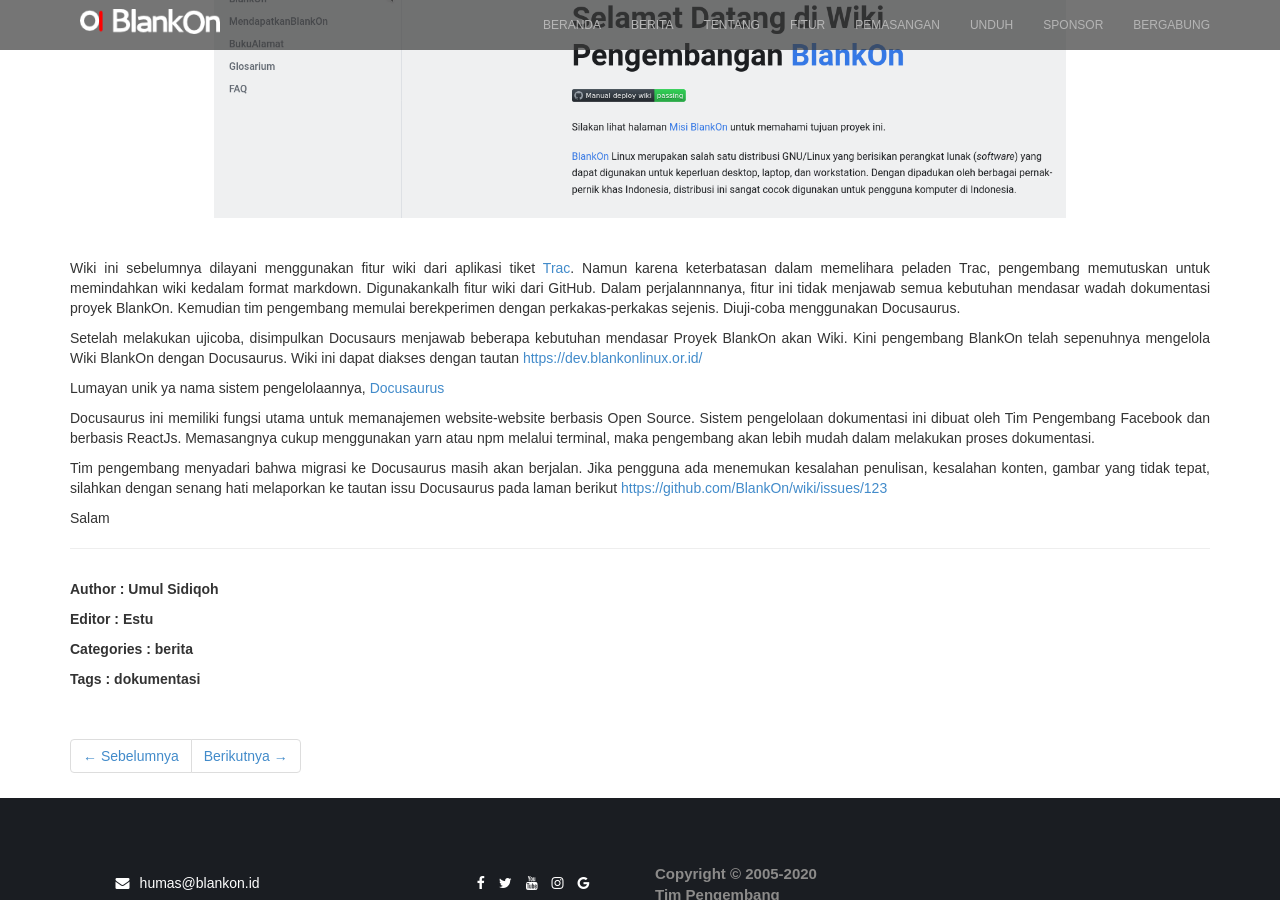
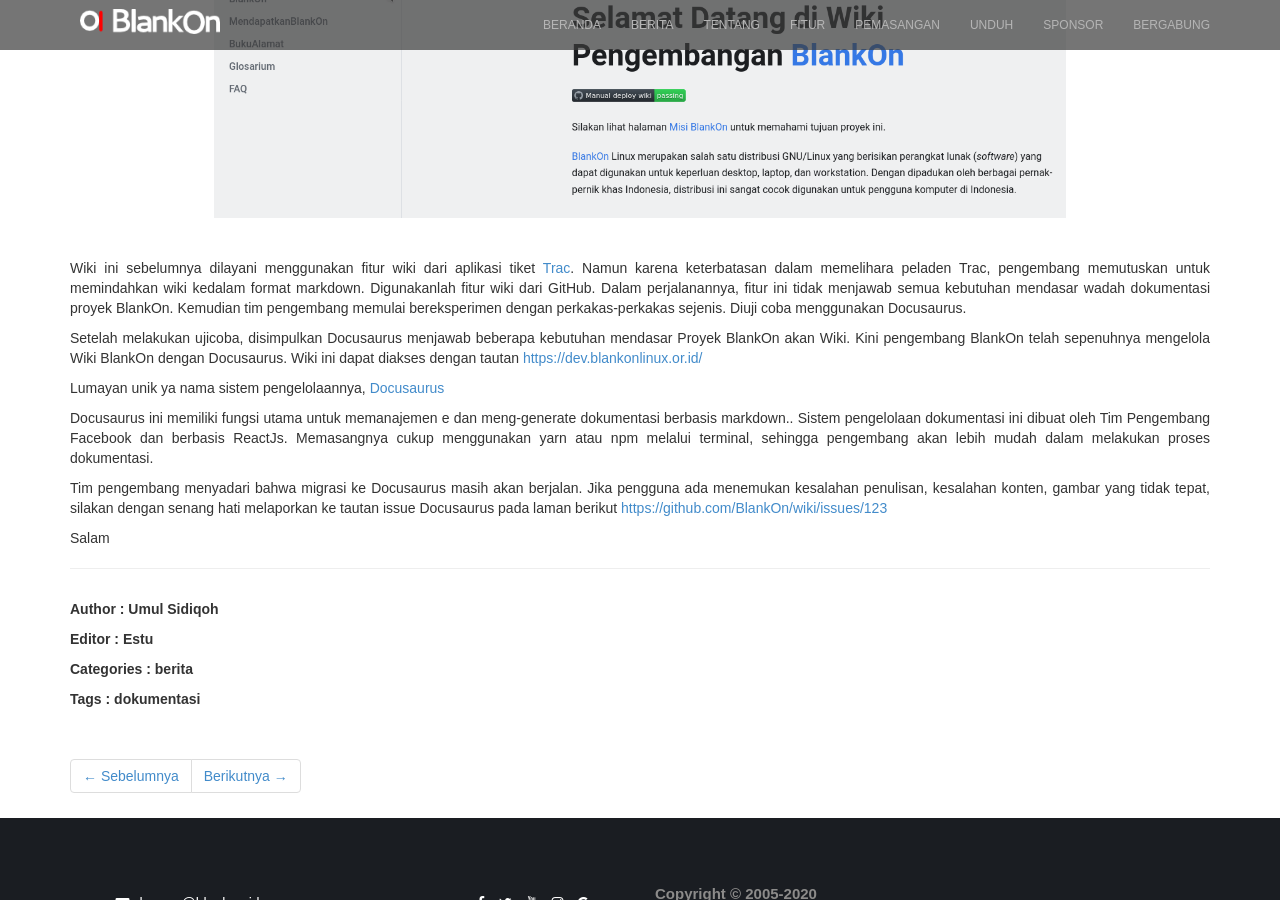
Before and after one commit to BlankOn/beranda, a Jekyll site: the page built from _posts/2020-12-20-wiki-blankon-akan-dikelola-dengan-docusaurus.md, in a window 1280 px wide and 900 px high, scrolled down 436 px. Built offline with Jekyll 4.4.1, drawn with Linux system fonts in a browser that asks for light colours.

Commit message:
[Estu] - fix typo, thanks herpiko

```diff
--- a/_posts/2020-12-20-wiki-blankon-akan-dikelola-dengan-docusaurus.md
+++ b/_posts/2020-12-20-wiki-blankon-akan-dikelola-dengan-docusaurus.md
@@ -15,15 +15,15 @@
 Wiki BlankOn berisi tentang catatan Pengembang atau dokumentasi dari informasi seputar BlankOn. Halaman atau website ini memudahkan para pengembang dan pengguna untuk menemukan informasi yang dibutuhkan.
 ![](/assets/posts/2020-12/wiki-docusaurus.png){: .text-center }
 
-Wiki ini sebelumnya dilayani menggunakan fitur wiki dari aplikasi tiket [Trac](https://trac.edgewall.org/wiki/TracTickets). Namun karena keterbatasan dalam memelihara peladen Trac, pengembang memutuskan untuk memindahkan wiki kedalam format markdown. Digunakankalh fitur wiki dari GitHub. Dalam perjalannnanya, fitur ini tidak menjawab semua kebutuhan mendasar wadah dokumentasi proyek BlankOn. Kemudian tim pengembang memulai berekperimen dengan perkakas-perkakas sejenis. Diuji-coba menggunakan Docusaurus.
+Wiki ini sebelumnya dilayani menggunakan fitur wiki dari aplikasi tiket [Trac](https://trac.edgewall.org/wiki/TracTickets). Namun karena keterbatasan dalam memelihara peladen Trac, pengembang memutuskan untuk memindahkan wiki kedalam format markdown. Digunakanlah fitur wiki dari GitHub. Dalam perjalanannya, fitur ini tidak menjawab semua kebutuhan mendasar wadah dokumentasi proyek BlankOn. Kemudian tim pengembang memulai bereksperimen dengan perkakas-perkakas sejenis. Diuji coba menggunakan Docusaurus.
 
 
-Setelah melakukan ujicoba, disimpulkan Docusaurs menjawab beberapa kebutuhan mendasar Proyek BlankOn akan Wiki. Kini pengembang BlankOn telah sepenuhnya mengelola Wiki BlankOn dengan Docusaurus. Wiki ini dapat diakses dengan tautan [https://dev.blankonlinux.or.id/](https://dev.blankonlinux.or.id/)
+Setelah melakukan ujicoba, disimpulkan Docusaurus menjawab beberapa kebutuhan mendasar Proyek BlankOn akan Wiki. Kini pengembang BlankOn telah sepenuhnya mengelola Wiki BlankOn dengan Docusaurus. Wiki ini dapat diakses dengan tautan [https://dev.blankonlinux.or.id/](https://dev.blankonlinux.or.id/)
 
 Lumayan unik ya nama sistem pengelolaannya, [Docusaurus](https://docusaurus.io/blog/2017/12/14/introducing-docusaurus)
 
-Docusaurus ini memiliki fungsi utama untuk memanajemen website-website berbasis Open Source. Sistem pengelolaan dokumentasi ini dibuat oleh Tim Pengembang Facebook dan berbasis ReactJs. Memasangnya cukup menggunakan yarn atau npm melalui terminal, maka pengembang akan lebih mudah dalam melakukan proses dokumentasi.
+Docusaurus ini memiliki fungsi utama untuk memanajemen e dan meng-generate dokumentasi berbasis markdown.. Sistem pengelolaan dokumentasi ini dibuat oleh Tim Pengembang Facebook dan berbasis ReactJs. Memasangnya cukup menggunakan yarn atau npm melalui terminal, sehingga pengembang akan lebih mudah dalam melakukan proses dokumentasi.
 
-Tim pengembang menyadari bahwa migrasi ke Docusaurus masih akan berjalan. Jika pengguna ada menemukan kesalahan penulisan, kesalahan konten, gambar yang tidak tepat, silahkan dengan senang hati melaporkan ke tautan issu Docusaurus pada laman berikut [https://github.com/BlankOn/wiki/issues/123](https://github.com/BlankOn/wiki/issues/123)
+Tim pengembang menyadari bahwa migrasi ke Docusaurus masih akan berjalan. Jika pengguna ada menemukan kesalahan penulisan, kesalahan konten, gambar yang tidak tepat, silakan dengan senang hati melaporkan ke tautan issue Docusaurus pada laman berikut [https://github.com/BlankOn/wiki/issues/123](https://github.com/BlankOn/wiki/issues/123)
 
 Salam
```
Also changed, not shown: _posts/2020-12-15-irgsh-perkakas-blankon.md (+3 -3 lines), _posts/2020-12-18-waljinah-pamit.md (+2 -2 lines), assets/posts/2020-12/irgsh-flow.png (added).
